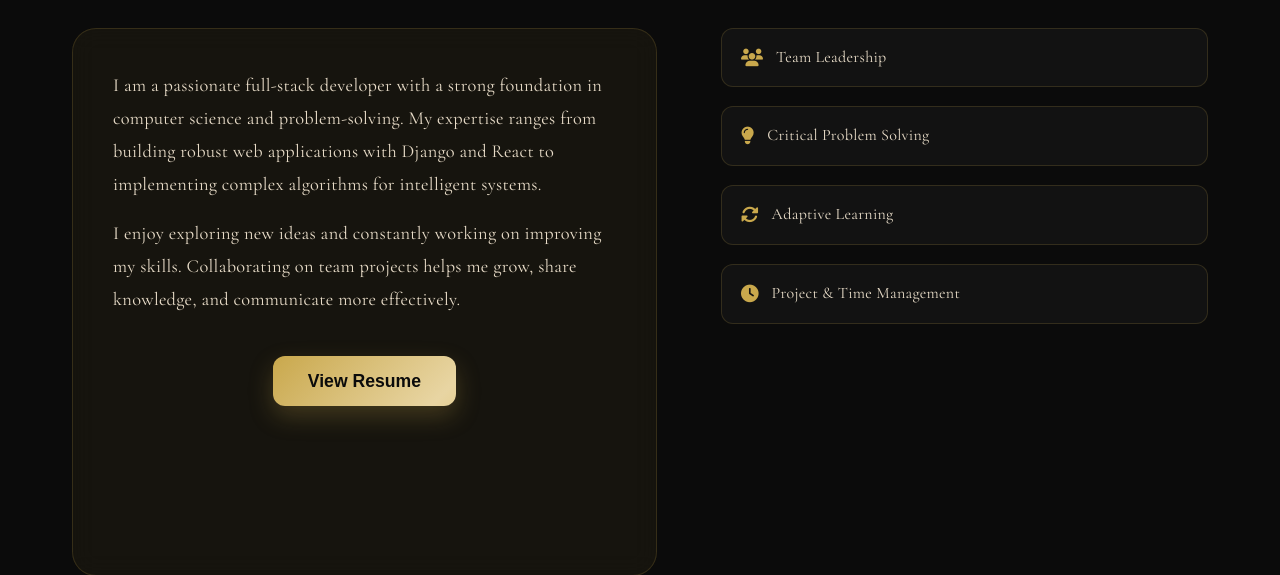
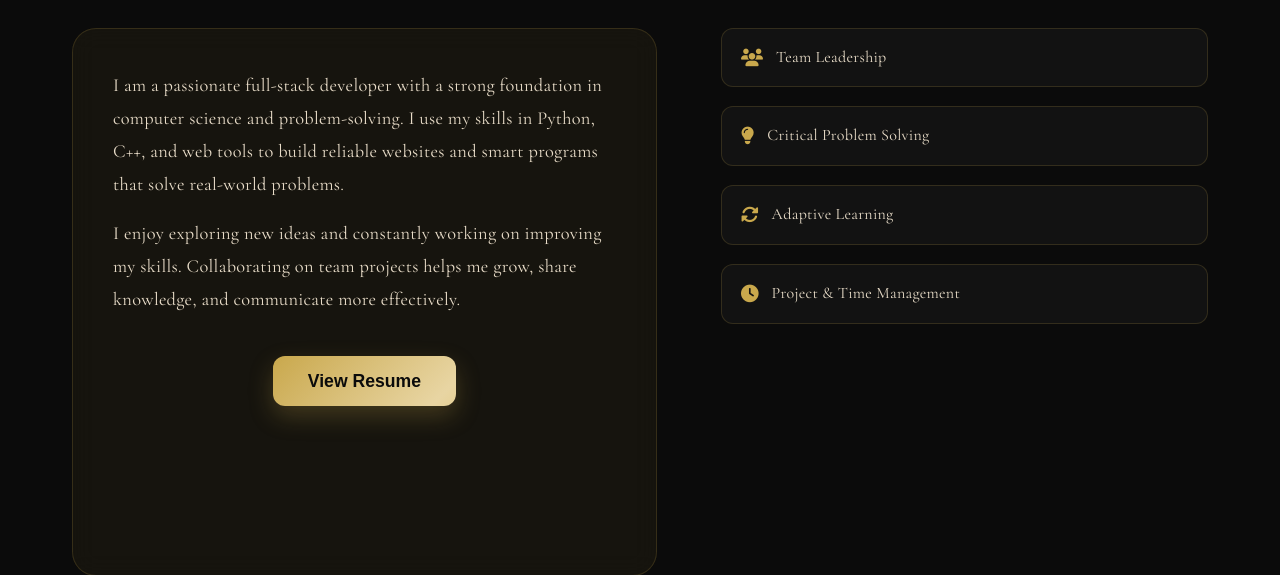
Before and after one commit to radhakrishna52/Portfolio, a Django app: page / in a window 1280 px wide. Shown: the part 1190-1765 px from the top of the page. Run offline with Django 5.2, Linux system fonts and the light colour scheme.

Commit message:
Simplify bio text: replace second sentence with general words

```diff
--- a/templates/index.html
+++ b/templates/index.html
@@ -28,7 +28,7 @@
                 <div class="details-column reveal-from-left">
                     <h3 class="subsection-title">My Journey</h3>
                     <div class="glass-card about-card-mini">
-                        <p>I am a passionate full-stack developer with a strong foundation in computer science and problem-solving. My expertise ranges from building robust web applications with Django and React to implementing complex algorithms for intelligent systems.</p>
+                        <p>I am a passionate full-stack developer with a strong foundation in computer science and problem-solving. I use my skills in Python, C++, and web tools to build reliable websites and smart programs that solve real-world problems.</p>
                         <p style="margin-top: 1rem;">I enjoy exploring new ideas and constantly working on improving my skills. Collaborating on team projects helps me grow, share knowledge, and communicate more effectively.</p>
 
                         <div class="cta-buttons" style="margin-top: 2.5rem; display: flex; gap: 1rem; justify-content: center;">
```
